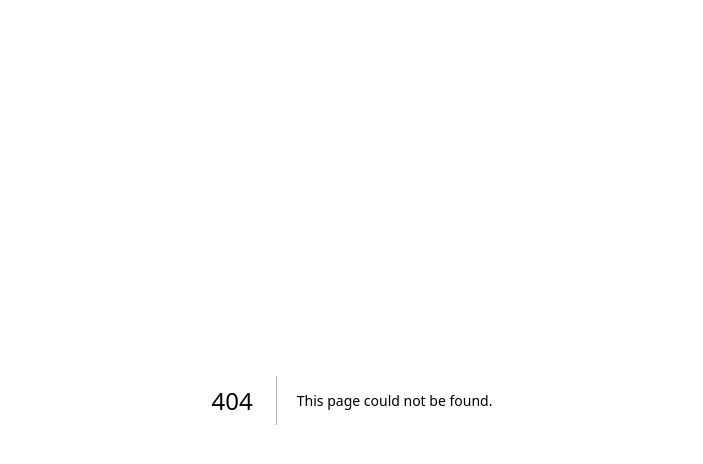
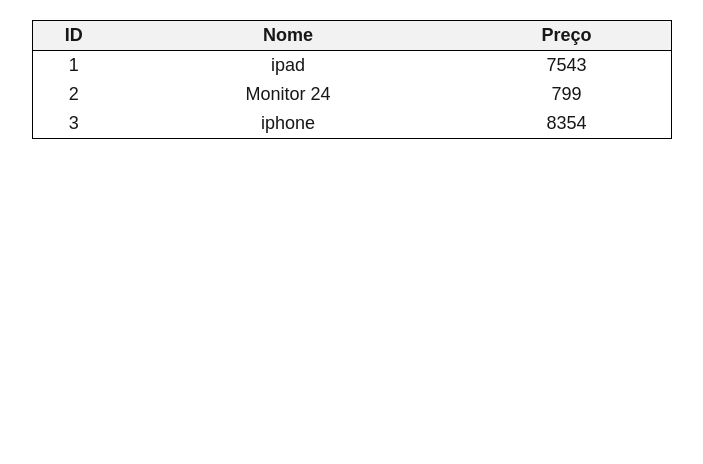
Before and after one commit to IgorBastos19/exercicios, a Next.js app: page /renderizacao/render2 in a window 1280 px wide. Before the commit this address had no page. Shown: the top 464 px of the page, without its empty margins (288-991 px from the left). Built offline with nearby package versions, Linux system fonts and the light colour scheme.

Commit message:
exercicios de renderizacao

```diff
--- /dev/null
+++ b/app/renderizacao/render1/page.jsx
@@ -0,0 +1,31 @@
+export default function Repeticao1() {
+  const listaAprovados = ["João", "Maria", "Pedro", "José", "Maria", "João"];
+
+  function renderizarLista() {
+    return listaAprovados.map((nome, i) => <li key={i}>{nome}</li>);
+  }
+
+  /*
+    => (arrow)
+
+    (nome, i) => <li key={i}>{nome}</li>
+
+    funcction(nome, i){
+    return <li key={i}>{nome}</li>;}
+
+  */
+
+  return <ul>{renderizarLista()}</ul>;
+}
+
+/*
+function renderizarLista() {
+  const itens = [];
+
+  for (let i = 0; i < listaAprovados.length; i++) {
+    itens.push(<li key={i}>{listaAprovados[i]}</li>);
+  }
+
+  return itens;
+}
+  */
--- /dev/null
+++ b/app/renderizacao/render2/page.jsx
@@ -0,0 +1,43 @@
+import listaProdutos from "../../../data/listaProdutos";
+export default function repeticao2() {
+  function renderizarLinhas() {
+    return listaProdutos.map((produto, i) => (
+      <tr key={i}>
+        <td>{produto.id}</td>
+        <td>{produto.nome}</td>
+        <td>{produto.preco}</td>
+      </tr>
+    ));
+  }
+
+  return (
+    <div>
+      <table
+        style={{
+          border: "1px solid black",
+          width: "50%",
+          marginLeft: "auto",
+          marginRight: "auto",
+          textAlign: "center",
+          fontSize: "18px",
+          marginTop: "20px",
+          marginBottom: "20px",
+        }}
+      >
+        <thead
+          style={{
+            backgroundColor: "#f2f2f2",
+            borderBottom: "1px solid black",
+          }}
+        >
+          <tr>
+            <th>ID</th>
+            <th>Nome</th>
+            <th>Preço</th>
+          </tr>
+        </thead>
+        <tbody>{renderizarLinhas()}</tbody>
+      </table>
+    </div>
+  );
+}
--- /dev/null
+++ b/app/renderizacao/renderCondicional/page.jsx
@@ -0,0 +1,17 @@
+import SomentePar from "../../../components/SomentePar";
+export default function condicional1() {
+  return (
+    <div>
+      <SomentePar numero={1} />
+      <SomentePar numero={2} />
+      <SomentePar numero={3} />
+      <SomentePar numero={4} />
+      <SomentePar numero={5} />
+      <SomentePar numero={6} />
+      <SomentePar numero={7} />
+      <SomentePar numero={8} />
+      <SomentePar numero={9} />
+      <SomentePar numero={10} />
+    </div>
+  );
+}
--- /dev/null
+++ b/components/SomentePar.jsx
@@ -0,0 +1,7 @@
+export default function SomentePar(props) {
+  if (props.numero % 2 === 0) {
+    return <h1>{props.numero}</h1>;
+  } else {
+    return null;
+  }
+}
--- /dev/null
+++ b/data/listaProdutos.js
@@ -0,0 +1,7 @@
+import Produto from "../model/produto";
+
+export default [
+  new Produto(1, "ipad", 7543),
+  new Produto(2, "Monitor 24", 799),
+  new Produto(3, "iphone", 8354),
+];
--- /dev/null
+++ b/model/produto.js
@@ -0,0 +1,31 @@
+export default class Produto {
+  #id;
+  #nome;
+  #preco;
+
+  constructor(id, nome, preco) {
+    this.#id = id;
+    this.#nome = nome;
+    this.#preco = preco;
+  }
+
+  get id() {
+    return this.#id;
+  }
+
+  get nome() {
+    return this.#nome;
+  }
+
+  get preco() {
+    return this.#preco;
+  }
+
+  set preco(novoPreco) {
+    if (novoPreco > 0) {
+      this.#preco = novoPreco;
+    } else {
+      throw new Error("Preço inválido");
+    }
+  }
+}
```
Also changed, not shown: package.json (+6 -6 lines), 1 other file (tests, documents, lock files or other folders).
